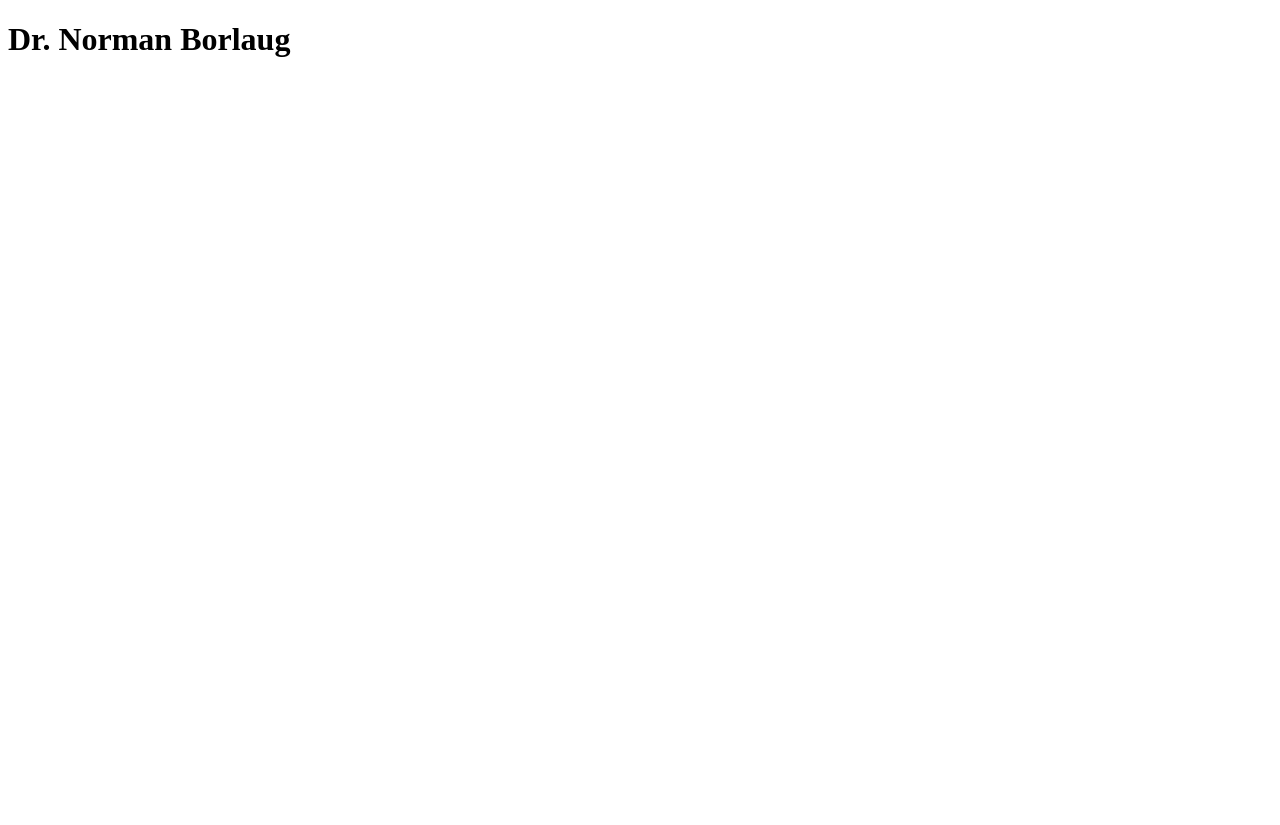
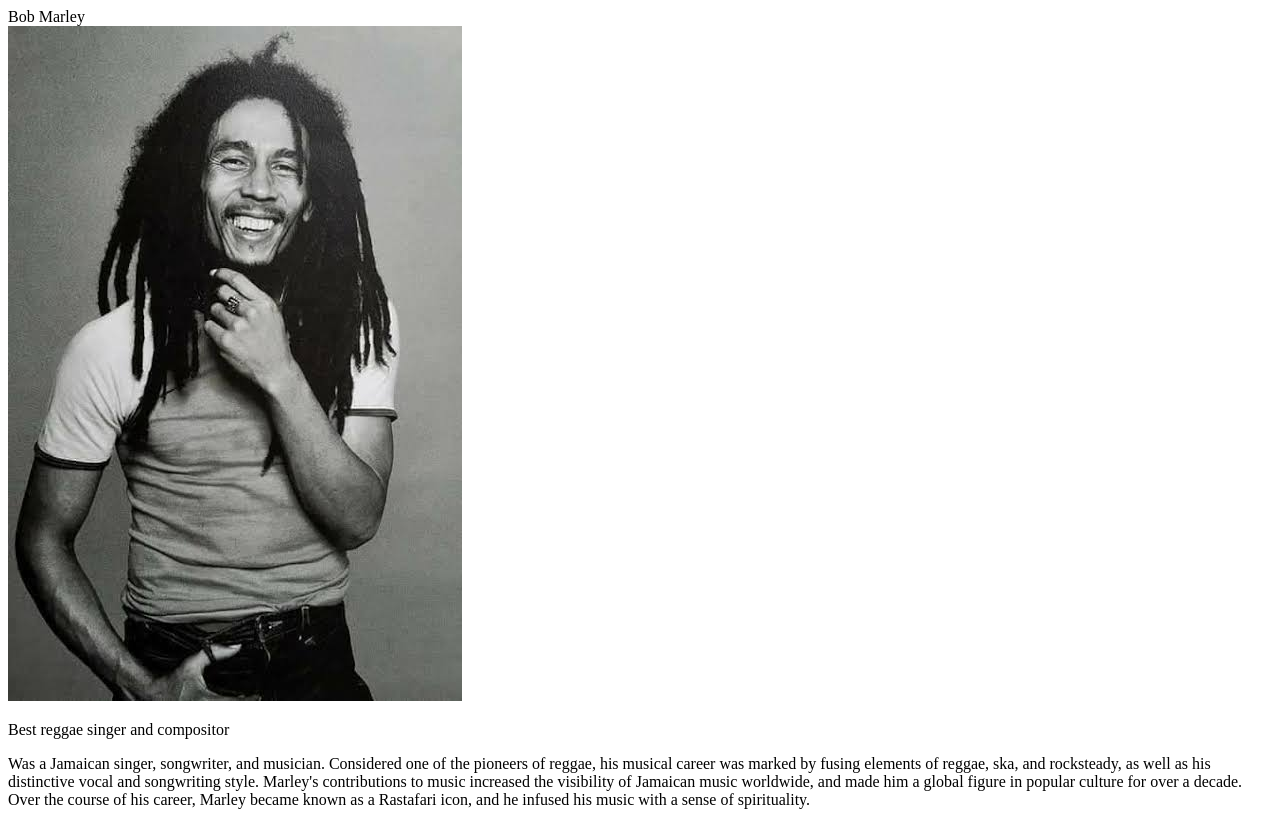
Before and after one commit to RennyBilella/page.pxp, a plain HTML site: page index.html in a window 1280 px wide. Before the commit the page ends 800 px from the top, so only its background shows below. Drawn offline with Linux system fonts and the light colour scheme.

Commit message:
microverse
act 4, 5, 6

```diff
--- a/index.html
+++ b/index.html
@@ -1,16 +1,27 @@
 <!DOCTYPE html>
 <html lang="en">
+
 <head>
     <meta charset="UTF-8">
     <meta http-equiv="X-UA-Compatible" content="IE=edge">
     <meta name="viewport" content="width=device-width, initial-scale=1.0">
     <title>Tribute Page</title>
 </head>
+
 <body>
-    <main id="main">
-        <h1 id="title">Dr. Norman Borlaug</h1>
-        <div id="img-div"></div>
+    <main id="main">Bob Marley</h1>
+        <div id="img-div">
+            <img id="image" src="../page.pxp/img/bob marley img.png" alt="example_img">
+            <p id="img-caption"> Best reggae singer and compositor</p>
+        </div>
+        <p id="tribute-info"> Was a Jamaican singer, songwriter, and musician. Considered one of the pioneers of reggae,
+            his musical career was marked by fusing elements of reggae, ska, and rocksteady, as well as his distinctive
+            vocal and songwriting style. Marley's contributions to music increased the visibility of Jamaican
+            music worldwide, and made him a global figure in popular culture for over a decade. Over the course of
+            his career, Marley became known as a Rastafari icon, and he infused his music with a sense of
+            spirituality.</p>
     </main>
 
 </body>
+
 </html>
```
Also changed, not shown: img/bob marley img.png (added), 1 other file.
